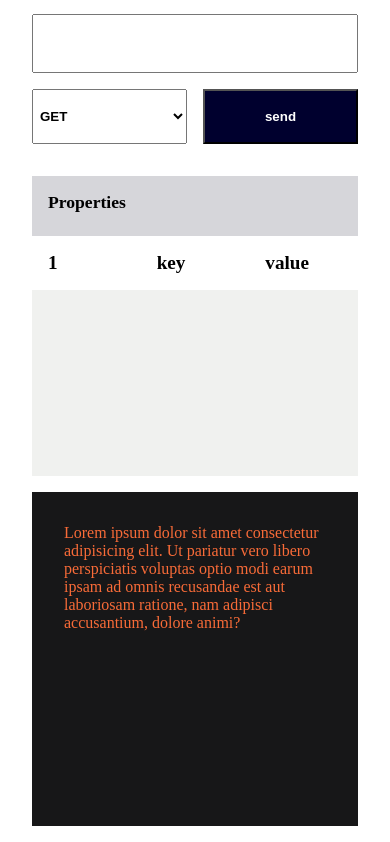
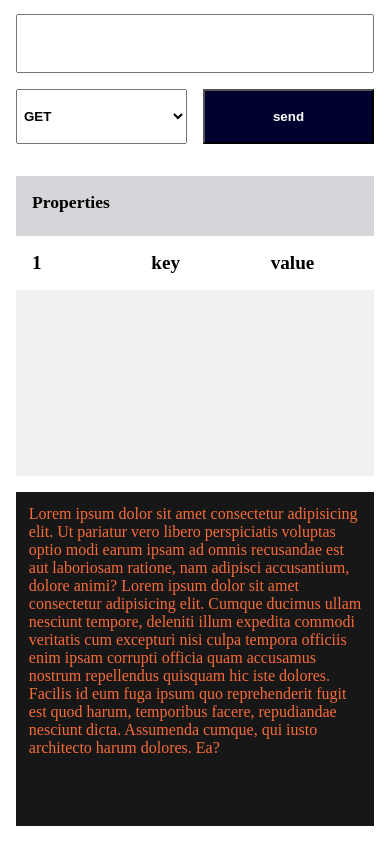
Before and after one commit to Mohan20001/API-Tester, a plain HTML site: page index.html in a window 390 px wide. Shown: the part 846-1688 px from the top of the page. Drawn offline with Linux system fonts and the light colour scheme.

Commit message:
resp[onsive

```diff
--- a/index.html
+++ b/index.html
@@ -46,7 +46,7 @@
         </div>
         <div class="output">
             Lorem ipsum dolor sit amet consectetur adipisicing elit. Ut pariatur vero libero perspiciatis voluptas optio modi earum ipsam ad omnis recusandae est aut laboriosam ratione, nam adipisci accusantium, dolore animi?
-
+               Lorem ipsum dolor sit amet consectetur adipisicing elit. Cumque ducimus ullam nesciunt tempore, deleniti illum expedita commodi veritatis cum excepturi nisi culpa tempora officiis enim ipsam corrupti officia quam accusamus nostrum repellendus quisquam hic iste dolores. Facilis id eum fuga ipsum quo reprehenderit fugit est quod harum, temporibus facere, repudiandae nesciunt dicta. Assumenda cumque, qui iusto architecto harum dolores. Ea?
         </div>
         </div>
     </div>
--- a/style/index.css
+++ b/style/index.css
@@ -40,6 +40,7 @@ main{
     width: 100%;
     height: 100vh;
     background-image: url('../images/pexels-miriam-espacio-110854.jpg');
+    background-repeat: no-repeat;
     object-fit: contain;
     background-size: cover;
     background-position: center;
@@ -210,6 +211,12 @@ input[type='text']{
         margin-top: 60px;
         font-size: 1rem;
     }
+    .output{
+        padding: 000.8rem;
+    }
+    .work-place{
+        padding: 1rem;
+    }
 }
 .list{
     width: 100%;
```
